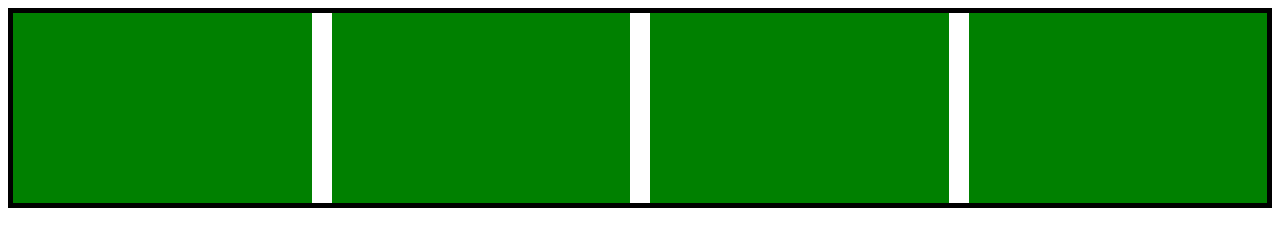
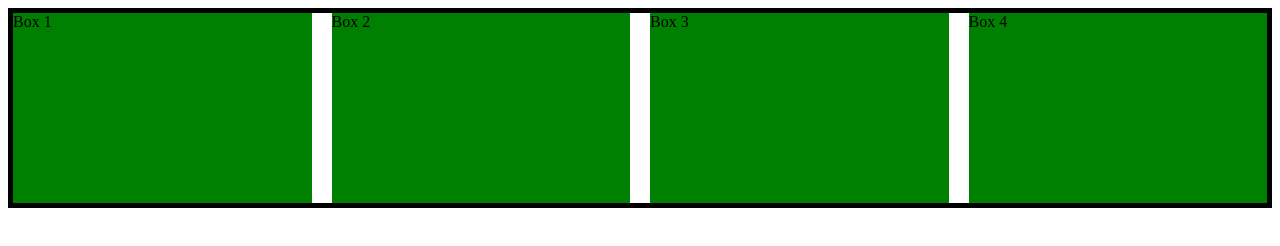
Before and after one commit to NotezGroup/testavgit, a plain HTML site: page index.html in a window 1280 px wide. Drawn offline with Linux system fonts and the light colour scheme.

Commit message:
namngett boxarna

```diff
--- a/index.html
+++ b/index.html
@@ -8,10 +8,10 @@
 	</head>
 	<body>
 		<div id="parrent">
-			<div class="box"></div>
-			<div class="box"></div>
-			<div class="box"></div>
-			<div class="box"></div>
+			<div class="box">Box 1</div>
+			<div class="box">Box 2</div>
+			<div class="box">Box 3</div>
+			<div class="box">Box 4</div>
 		</div>
 	</body>
 </html>
```
